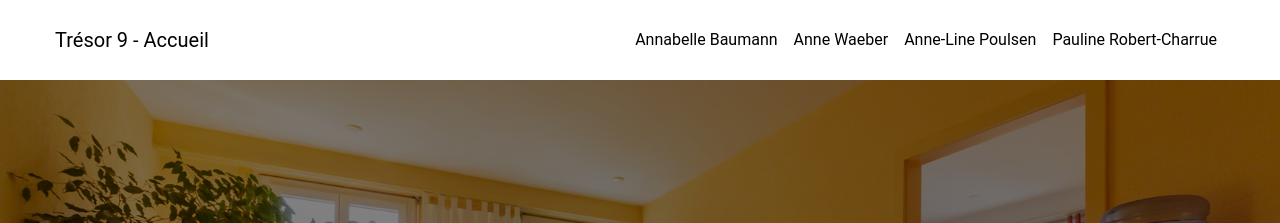
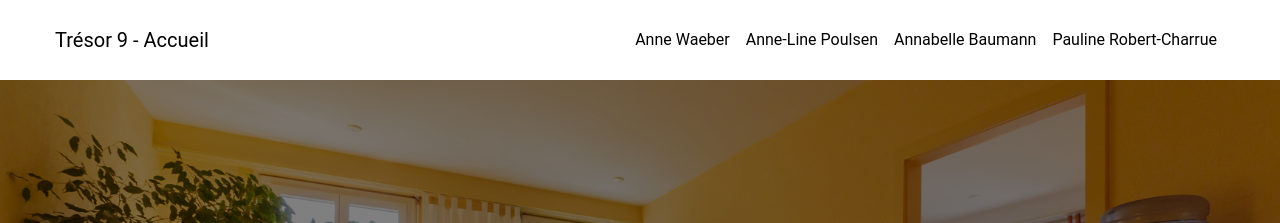
Before and after one commit to tresor9/tresor9, a Jekyll site: the page built from people/waeber.md, in a window 1280 px wide. Shown: the top 223 px of the page. Built offline with Jekyll 4.4.1, drawn with Linux system fonts in a browser that asks for light colours.

Commit message:
updated navbar

```diff
--- a/_includes/navbar.html
+++ b/_includes/navbar.html
@@ -9,9 +9,6 @@
       </button>
       <div class="collapse navbar-collapse" id="navbarSupportedContent">
         <ul class="navbar-nav ml-auto">
-          <li class="nav-item">
-            <a class="nav-link" href="https://www.therapies-naturelles-et-complementaires.ch">Annabelle Baumann</a>
-          </li>
           {%- for path in page_paths -%}
             {%- assign my_page = site.pages | where: "path", path | first -%}
             {%- if my_page.title -%}
@@ -21,6 +18,9 @@
             {%- endif -%}
           {% endfor -%}
           <li class="nav-item">
+            <a class="nav-link" href="https://www.therapies-naturelles-et-complementaires.ch">Annabelle Baumann</a>
+          </li>
+          <li class="nav-item">
             <a class="nav-link" href="https://www.pauline-osteo.ch/">Pauline Robert-Charrue</a>
           </li>
         </ul>
```
Also changed, not shown: 7 other files.
